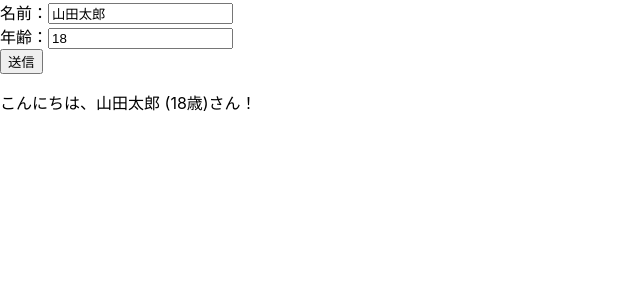
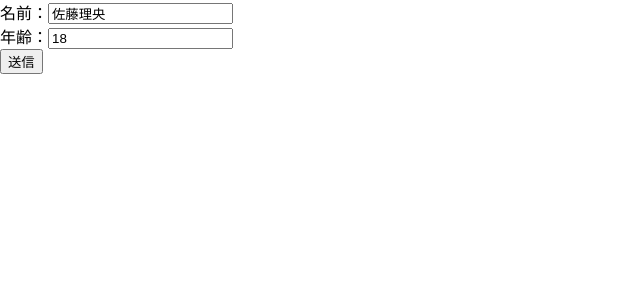
Before and after one commit to misaku54/my-react, a React (Create React App) app: page / in a window 1280 px wide. Shown: the top 300 px of the page, without its empty margins (0-640 px from the left). Built offline with nearby package versions, Linux system fonts and the light colour scheme.

Commit message:
[add]4-1-3

```diff
--- /dev/null
+++ b/src/chap04/StateFormUC.jsx
@@ -0,0 +1,30 @@
+import { useRef } from 'react';
+
+export default function StateFormUC(){
+  const name = useRef(null);
+  const age  = useRef(null);
+
+  const show = () => {
+    console.log(`こんにちは、${name.current.value} (${age.current.value} 歳)さん！`);
+  }
+
+  return (
+    <form>
+    <div>
+      <label htmlFor="name">名前：</label>
+      <input id="name" name="name" type="text"
+        ref={name} defaultValue='佐藤理央' />
+    </div>
+    <div>
+      <label htmlFor="age">年齢：</label>
+      <input id="age" name="age" type="number"
+        ref={age} defaultValue='18' />
+    </div>
+    <div>
+      <button type="button" onClick={show}>送信</button>
+    </div>
+    {/* <p>こんにちは、{name.current.value} ({age.current.value}歳)さん！</p> */}
+  </form>
+
+  )
+}
--- a/src/index.js
+++ b/src/index.js
@@ -4,12 +4,13 @@ import './index.css';
 // import App from './App';
 import reportWebVitals from './reportWebVitals';
 import StateForm from './chap04/StateForm';
+import StateFormUC from './chap04/StateFormUC';
 
 const root = ReactDOM.createRoot(document.getElementById('root'));
 
 // Number オブジェクトのインスタンスメソッドである toLocaleString は、数値を指定したロケールとオプションに応じた形式で文字列に変換した値を取得することができます
 root.render(
-  <StateForm />
+  <StateFormUC />
 );
 
 
```
